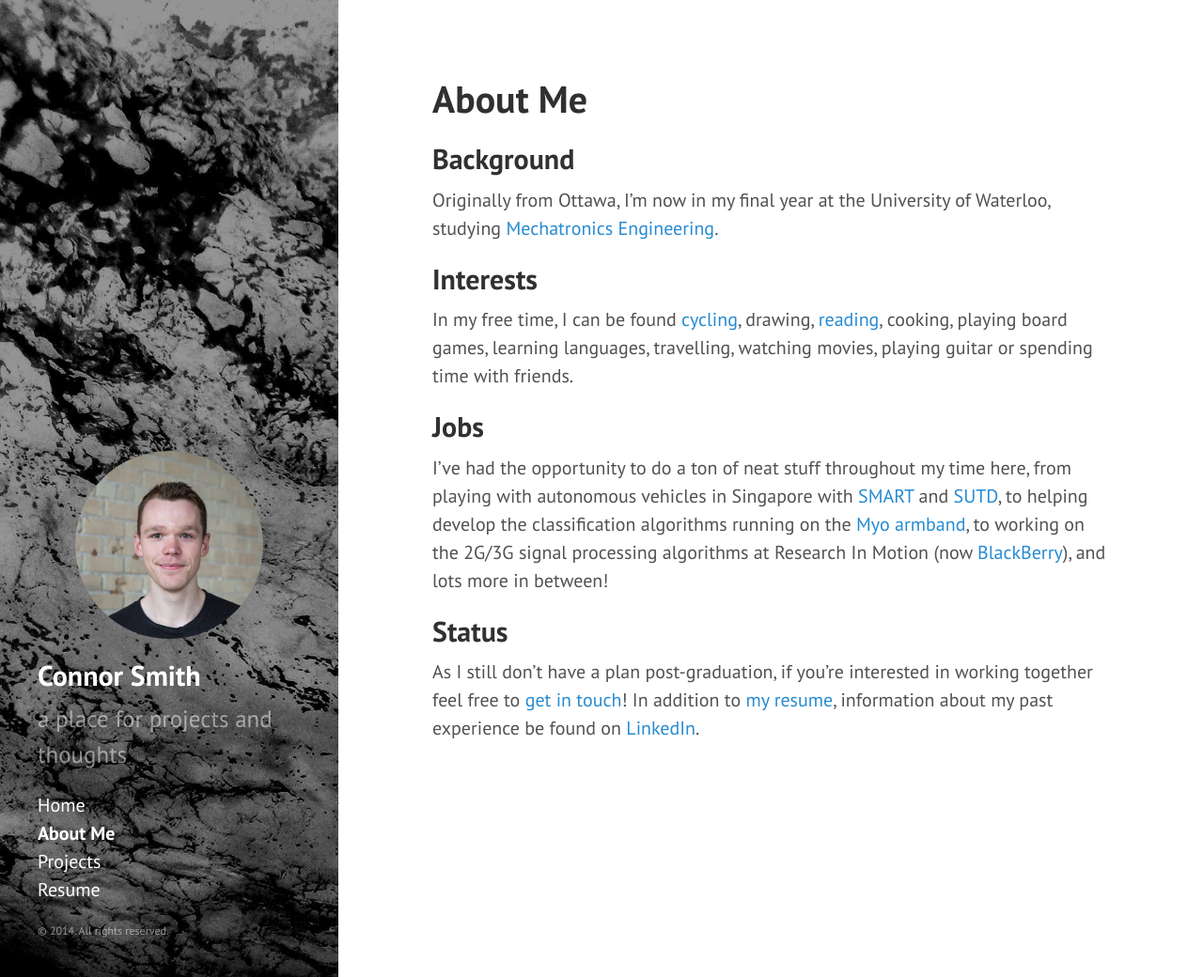
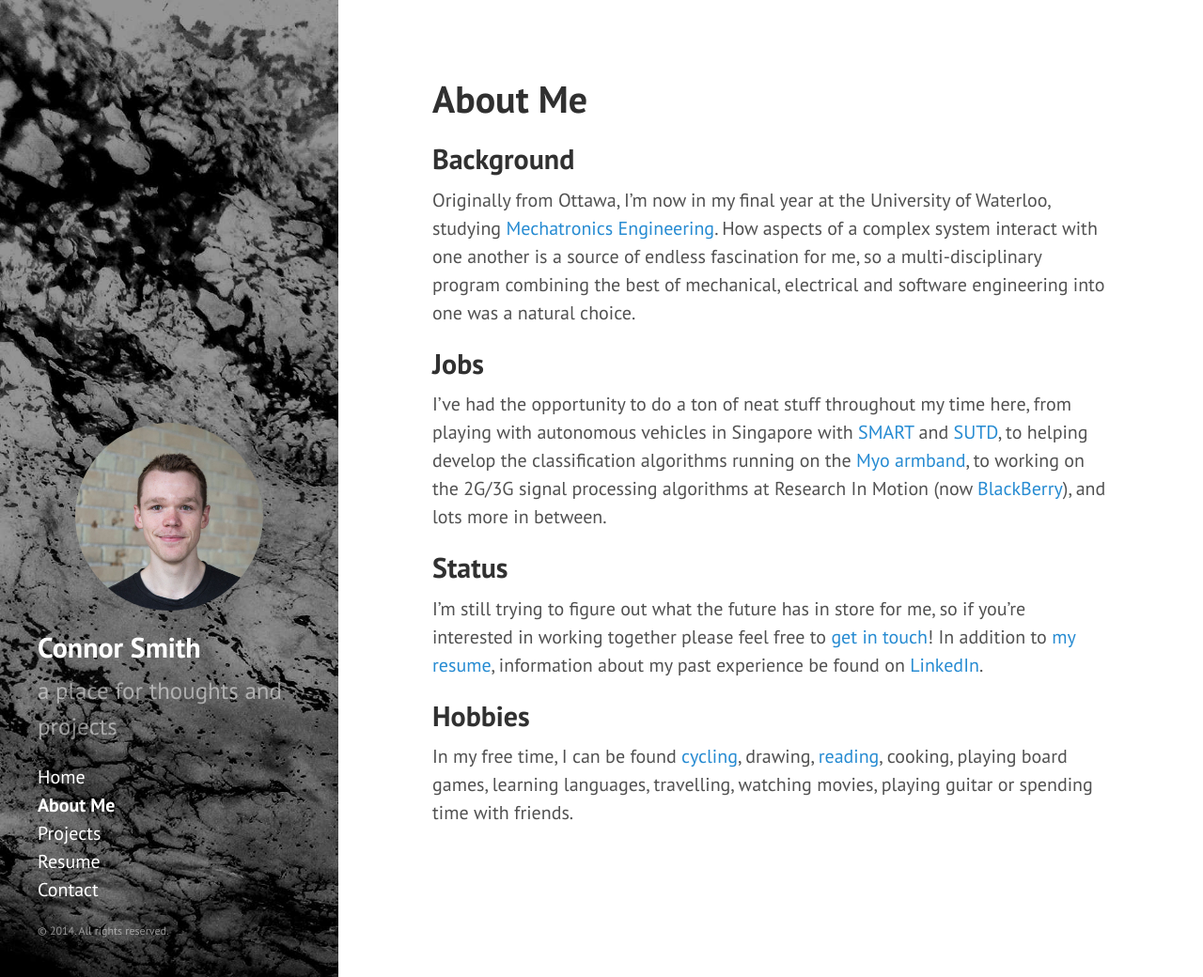
Before and after one commit to connorsmith/connorsmith.github.io, a Jekyll site: the page built from about.md, in a window 1280 px wide and 1040 px high. Shown: the whole window at 94% size. Built offline with Jekyll 4.4.1, drawn with Linux system fonts in a browser that asks for light colours; Markdown is read by kramdown in place of the engine named in the settings.

Commit message:
add Contact in sidebar and update About Me

```diff
--- a/_config.yml
+++ b/_config.yml
@@ -9,7 +9,7 @@ relative_permalinks: true
 # Setup
 title:            Connor Smith
 tagline:          'a brainspace'
-description:      'a place for projects and thoughts'
+description:      'a place for thoughts and projects'
 url:              http://connorsmith.github.io
 baseurl:          /
 
--- a/_includes/sidebar.html
+++ b/_includes/sidebar.html
@@ -24,6 +24,7 @@
       {% endfor %}
 
       <a class="sidebar-nav-item" href="{{ site.baseurl }}public/connor-resume.pdf">Resume</a>
+      <a class="sidebar-nav-item" href="mailto:con.smith13@gmail.com">Contact</a>
     </nav>
 
     <p class="copyright">&copy; {{ site.time | date: '%Y' }}. All rights reserved.</p>
--- a/about.md
+++ b/about.md
@@ -5,17 +5,17 @@ title: About Me
 
 ## Background
 
-Originally from Ottawa, I'm now in my final year at the University of Waterloo, studying [Mechatronics Engineering](https://uwaterloo.ca/mechanical-mechatronics-engineering/).
-
-## Interests
-
-In my free time, I can be found [cycling](http://www.strava.com/athletes/4374239), drawing, [reading](https://www.goodreads.com/user/show/3353185-connor), cooking, playing board games, learning languages, travelling, watching movies, playing guitar or spending time with friends.
+Originally from Ottawa, I'm now in my final year at the University of Waterloo, studying [Mechatronics Engineering](https://uwaterloo.ca/mechanical-mechatronics-engineering/). How aspects of a complex system interact with one another is a source of endless fascination for me, so a multi-disciplinary program combining the best of  mechanical, electrical and software engineering into one was a natural choice.
 
 ## Jobs
 
 I've had the opportunity to do a ton of neat stuff throughout my time here, from playing
-with autonomous vehicles in Singapore with [SMART](http://smart.mit.edu/research/future-urban-mobility/future-urban-mobility.html) and [SUTD](http://www.sutd.edu.sg/), to helping develop the classification algorithms running on the [Myo armband](https://www.thalmic.com/en/myo/), to working on the 2G/3G signal processing algorithms at Research In Motion (now [BlackBerry](http://ca.blackberry.com/)), and lots more in between!
+with autonomous vehicles in Singapore with [SMART](http://smart.mit.edu/research/future-urban-mobility/future-urban-mobility.html) and [SUTD](http://www.sutd.edu.sg/), to helping develop the classification algorithms running on the [Myo armband](https://www.thalmic.com/en/myo/), to working on the 2G/3G signal processing algorithms at Research In Motion (now [BlackBerry](http://ca.blackberry.com/)), and lots more in between.
 
 ## Status
 
-As I still don't have a plan post-graduation, if you're interested in working together feel free to [get in touch](mailto:con.smith13@gmail.com)! In addition to [my resume]({{ site.baseurl }}public/connor-resume.pdf), information about my past experience be found on [LinkedIn](https://www.linkedin.com/in/conthesmith).
+I'm still trying to figure out what the future has in store for me, so if you're interested in working together please feel free to [get in touch](mailto:con.smith13@gmail.com)! In addition to [my resume]({{ site.baseurl }}public/connor-resume.pdf), information about my past experience be found on [LinkedIn](https://www.linkedin.com/in/conthesmith).
+
+## Hobbies
+
+In my free time, I can be found [cycling](http://www.strava.com/athletes/4374239), drawing, [reading](https://www.goodreads.com/user/show/3353185-connor), cooking, playing board games, learning languages, travelling, watching movies, playing guitar or spending time with friends.
```
